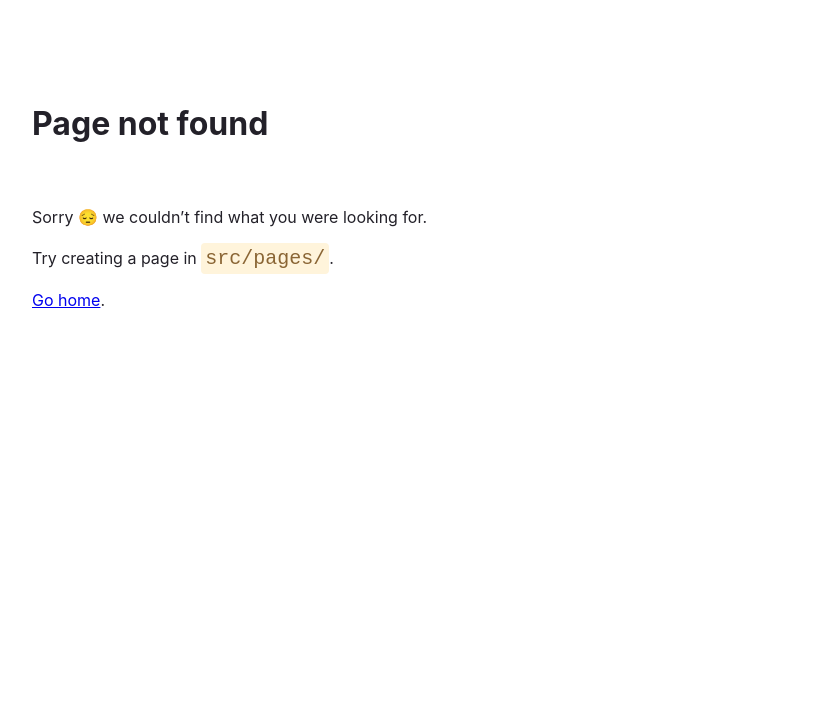
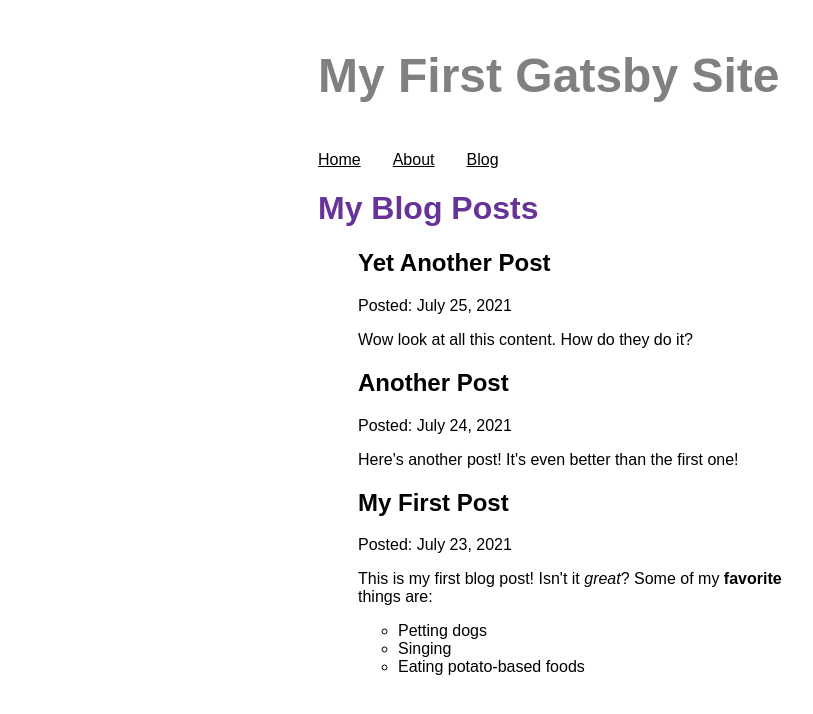
Before and after one commit to zmeditation/gatsby-example, a Gatsby site: page /blog in a window 1280 px wide. Before the commit this address had no page. Shown: the whole page, without its empty margins (72-885 px from the left). Built offline with nearby package versions, Linux system fonts and the light colour scheme; Gatsby itself is replaced by a stand-in of ours.

Commit message:
add blog page and markdown plugin

```diff
--- /dev/null
+++ b/blog/another-post.mdx
@@ -0,0 +1,6 @@
+---
+title: "Another Post"
+date: "2021-07-24"
+---
+
+Here's another post! It's even better than the first one!
--- /dev/null
+++ b/blog/my-first-post.mdx
@@ -0,0 +1,9 @@
+---
+title: "My First Post"
+date: "2021-07-23"
+---
+This is my first blog post! Isn't it *great*?
+Some of my **favorite** things are:
+* Petting dogs
+* Singing
+* Eating potato-based foods
--- /dev/null
+++ b/blog/yet-another-post.mdx
@@ -0,0 +1,6 @@
+---
+title: "Yet Another Post"
+date: "2021-07-25"
+---
+
+Wow look at all this content. How do they do it?
--- a/gatsby-config.js
+++ b/gatsby-config.js
@@ -2,6 +2,18 @@
 module.exports = {
   siteMetadata: {
     siteUrl: `https://www.yourdomain.tld`,
+    title: "My First Gatsby Site",
   },
-  plugins: ["gatsby-plugin-image", "gatsby-plugin-sharp"],
+  plugins: [
+    "gatsby-plugin-image",
+    "gatsby-plugin-sharp",
+    {
+      resolve: "gatsby-source-filesystem",
+      options: {
+        name: `blog`,
+        path: `${__dirname}/blog`,
+      },
+    },
+    "gatsby-plugin-mdx",
+  ],
 };
--- a/package.json
+++ b/package.json
@@ -16,8 +16,11 @@
     "typecheck": "tsc --noEmit"
   },
   "dependencies": {
+    "@mdx-js/mdx": "^1.6.22",
+    "@mdx-js/react": "^1.6.22",
     "gatsby": "^4.9.0",
     "gatsby-plugin-image": "^2.9.0",
+    "gatsby-plugin-mdx": "^3.9.0",
     "gatsby-plugin-sharp": "^4.9.0",
     "gatsby-source-filesystem": "^4.9.0",
     "react": "^17.0.1",
--- a/src/components/layout.css
+++ b/src/components/layout.css
@@ -17,3 +17,9 @@
 .nav-link-text {
   color: black;
 }
+.site-title {
+  font-size: 3rem;
+  color: gray;
+  font-weight: 700;
+  margin: 3rem 0;
+}
--- a/src/components/layout.tsx
+++ b/src/components/layout.tsx
@@ -1,6 +1,6 @@
 import * as React from "react";
-import { Link } from "gatsby";
 import "./layout.css";
+import { Link, useStaticQuery, graphql } from "gatsby";
 
 interface LayoutProps {
   pageTitle: any;
@@ -8,9 +8,21 @@
 }
 
 const Layout = ({ pageTitle, children }: LayoutProps) => {
+  const data = useStaticQuery(graphql`
+    query {
+      site {
+        siteMetadata {
+          title
+        }
+      }
+    }
+  `);
   return (
     <div className="container">
-      <title>{pageTitle}</title>
+      <title>
+        {pageTitle} | {data.site.siteMetadata.title}
+      </title>
+      <header className="site-title">{data.site.siteMetadata.title}</header>
       <nav>
         <ul className="nav-links">
           <li className="nav-link-item">
@@ -23,6 +35,11 @@
               About
             </Link>
           </li>
+          <li className="nav-link-item">
+            <Link to="/blog" className="nav-link-text">
+              Blog
+            </Link>
+          </li>
         </ul>
       </nav>
       <main>
--- /dev/null
+++ b/src/pages/blog.tsx
@@ -0,0 +1,38 @@
+import * as React from "react";
+import Layout from "../components/layout";
+import { graphql } from "gatsby";
+import { MDXRenderer } from "gatsby-plugin-mdx";
+
+const BlogPage = ({ data }: any) => {
+  console.log(data);
+  return (
+    <Layout pageTitle="My Blog Posts">
+      <ul>
+        {data.allMdx.nodes.map((node: any) => (
+          <article key={node.id}>
+            <h2>{node.frontmatter.title}</h2>
+            <p>Posted: {node.frontmatter.date}</p>
+            <MDXRenderer>{node.body}</MDXRenderer>
+          </article>
+        ))}
+      </ul>
+    </Layout>
+  );
+};
+
+export const query = graphql`
+  query {
+    allMdx(sort: { fields: frontmatter___date, order: DESC }) {
+      nodes {
+        frontmatter {
+          date(formatString: "MMMM D, YYYY")
+          title
+        }
+        id
+        body
+      }
+    }
+  }
+`;
+
+export default BlogPage;
```
